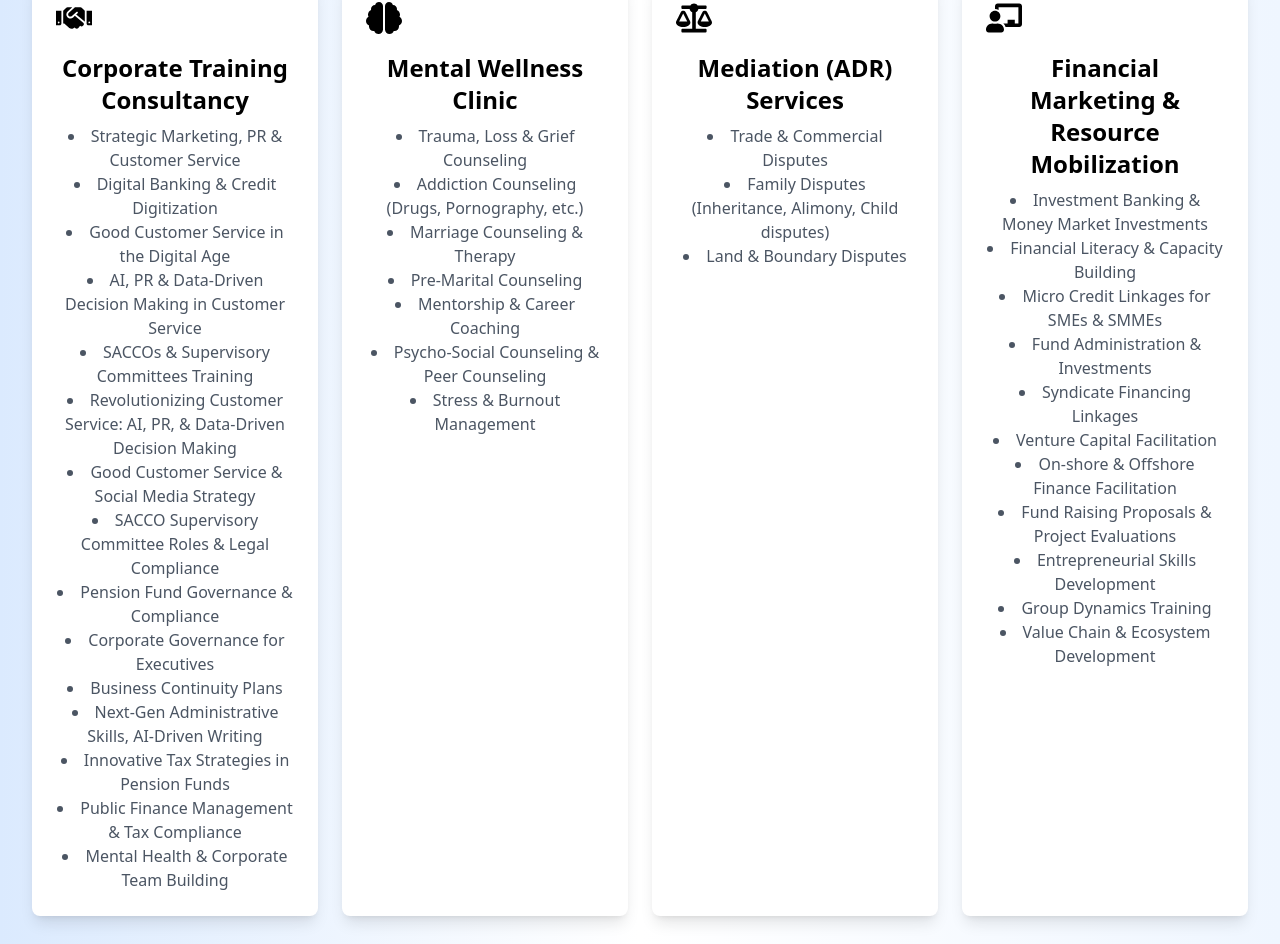
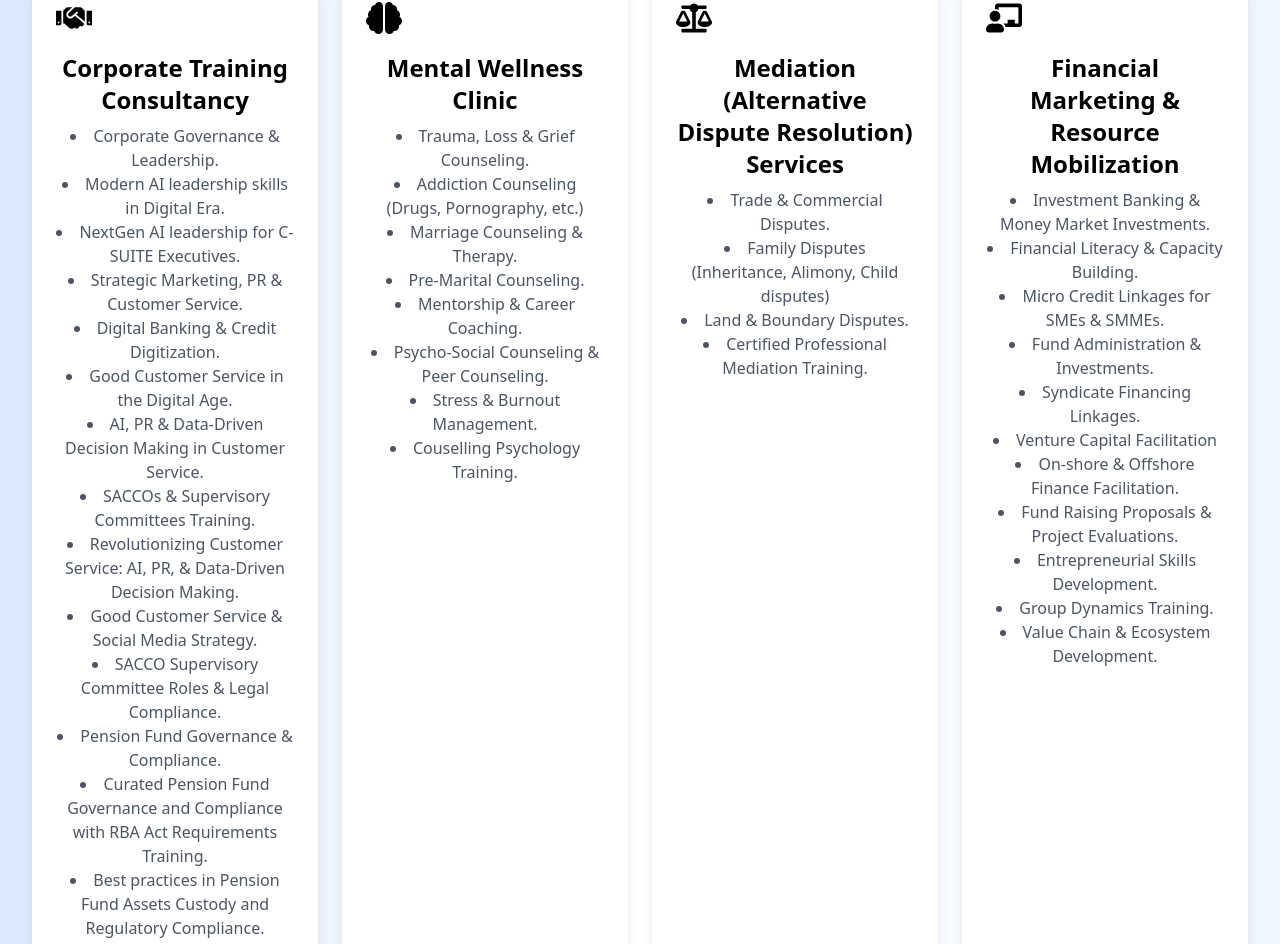
Before and after one commit to Maundu-Anthony/LEEROY-CONSULTANTS-LIMITED, a React (Create React App) app: page / in a window 1280 px wide. Shown: the part 1556-2500 px from the top of the page. Built offline with nearby package versions, Linux system fonts and the light colour scheme.

Commit message:
Service updates description

```diff
--- a/src/App.js
+++ b/src/App.js
@@ -44,7 +44,7 @@ function App() {
         <div className="text-center">
           <h2 className="text-3xl font-semibold text-primary">About Director/Founder</h2>
           <p className="text-accent mt-2 leading-relaxed">
-            Roy Muli is a seasoned professional in finance & counseling psychology. He specializes in corporate training, management consultancy, financial marketing, resource mobilization, mental wellness, counseling services, and alternative dispute resolution.
+            Roy Muli is a seasoned professional in Finance & Counseling Psychology. He specializes in Corporate Training, Management Consultancy, Financial Marketing, Resource Mobilization, Mental Wellness, Counseling Services & Alternative Dispute Resolution.
           </p>
           <div className="flex space-x-4 mt-4 justify-center">
             <a href="#contact" className="bg-gray-200 text-primary px-4 py-2 rounded-lg">Contacts</a>
@@ -62,21 +62,31 @@ function App() {
             <FaHandshake className="text-4xl text-primary mb-4" />
             <h3 className="text-2xl font-semibold text-secondary">Corporate Training Consultancy</h3>
             <ul className="text-gray-600 mt-2 list-disc list-inside">
-              <li>Strategic Marketing, PR & Customer Service</li>
-              <li>Digital Banking & Credit Digitization</li>
-              <li>Good Customer Service in the Digital Age</li>
-              <li>AI, PR & Data-Driven Decision Making in Customer Service</li>
-              <li>SACCOs & Supervisory Committees Training</li>
-              <li>Revolutionizing Customer Service: AI, PR, & Data-Driven Decision Making</li>
-              <li>Good Customer Service & Social Media Strategy</li>
-              <li>SACCO Supervisory Committee Roles & Legal Compliance</li>
-              <li>Pension Fund Governance & Compliance</li>
-              <li>Corporate Governance for Executives</li>
-              <li>Business Continuity Plans</li>
-              <li>Next-Gen Administrative Skills, AI-Driven Writing</li>
-              <li>Innovative Tax Strategies in Pension Funds</li>
-              <li>Public Finance Management & Tax Compliance</li>
-              <li>Mental Health & Corporate Team Building</li>
+              <li>Corporate Governance & Leadership.</li>
+              <li>Modern AI leadership skills in Digital Era.</li>
+              <li>NextGen AI leadership for C-SUITE Executives.</li>
+              <li>Strategic Marketing, PR & Customer Service.</li>
+              <li>Digital Banking & Credit Digitization.</li>
+              <li>Good Customer Service in the Digital Age.</li>
+              <li>AI, PR & Data-Driven Decision Making in Customer Service.</li>
+              <li>SACCOs & Supervisory Committees Training.</li>
+              <li>Revolutionizing Customer Service: AI, PR, & Data-Driven Decision Making.</li>
+              <li>Good Customer Service & Social Media Strategy.</li>
+              <li>SACCO Supervisory Committee Roles & Legal Compliance.</li>
+              <li>Pension Fund Governance & Compliance.</li>
+              <li>Curated Pension Fund Governance and Compliance with RBA Act Requirements Training.</li>
+              <li>Best practices in Pension Fund Assets Custody and Regulatory Compliance.</li>
+              <li>Corporate Governance for Executives.</li>
+              <li>Business Continuity Plans.</li>
+              <li>Next-Gen Administrative Skills, AI-Driven Writing.</li>
+              <li>Innovative Tax Strategies in Pension Funds.</li>
+              <li>Public Finance Management & Tax Compliance.</li>
+              <li>Modern Budget Control, PFM & Tax Compliance Mastery. Navigating the future of Public Finance Training.</li>
+              <li>Policy Formulation, Implementation and Analysis course.</li>
+              <li>Public Policy Development, Governance & Administration Training.</li>
+              <li>Mastering Insurance Operations & Strategy: Navigating Risk Assesment, Underwriting Claims Handling and Regulatory Compliance Excellence Training. </li>
+              <li>Mental Health & Corporate Team Building.</li>
+
             </ul>
           </div>
 
@@ -85,24 +95,27 @@ function App() {
             <FaBrain className="text-4xl text-primary mb-4" />
             <h3 className="text-2xl font-semibold text-secondary">Mental Wellness Clinic</h3>
             <ul className="text-gray-600 mt-2 list-disc list-inside">
-              <li>Trauma, Loss & Grief Counseling</li>
+              <li>Trauma, Loss & Grief Counseling.</li>
               <li>Addiction Counseling (Drugs, Pornography, etc.)</li>
-              <li>Marriage Counseling & Therapy</li>
-              <li>Pre-Marital Counseling</li>
-              <li>Mentorship & Career Coaching</li>
-              <li>Psycho-Social Counseling & Peer Counseling</li>
-              <li>Stress & Burnout Management</li>
+              <li>Marriage Counseling & Therapy.</li>
+              <li>Pre-Marital Counseling.</li>
+              <li>Mentorship & Career Coaching.</li>
+              <li>Psycho-Social Counseling & Peer Counseling.</li>
+              <li>Stress & Burnout Management.</li>
+              <li>Couselling Psychology Training.</li>
+
             </ul>
           </div>
 
-          {/* Mediation (ADR) Services */}
+          {/* Mediation (Alternative Dispute Resolution) Services */}
           <div className="bg-white p-6 rounded-lg shadow-lg hover:shadow-xl transition-shadow duration-300">
             <FaBalanceScale className="text-4xl text-primary mb-4" />
-            <h3 className="text-2xl font-semibold text-secondary">Mediation (ADR) Services</h3>
+            <h3 className="text-2xl font-semibold text-secondary">Mediation (Alternative Dispute Resolution) Services</h3>
             <ul className="text-gray-600 mt-2 list-disc list-inside">
-              <li>Trade & Commercial Disputes</li>
+              <li>Trade & Commercial Disputes.</li>
               <li>Family Disputes (Inheritance, Alimony, Child disputes)</li>
-              <li>Land & Boundary Disputes</li>
+              <li>Land & Boundary Disputes.</li>
+              <li>Certified Professional Mediation Training.</li>
             </ul>
           </div>
 
@@ -111,17 +124,17 @@ function App() {
             <FaChalkboardTeacher className="text-4xl text-primary mb-4" />
             <h3 className="text-2xl font-semibold text-secondary">Financial Marketing & Resource Mobilization</h3>
             <ul className="text-gray-600 mt-2 list-disc list-inside">
-              <li>Investment Banking & Money Market Investments</li>
-              <li>Financial Literacy & Capacity Building</li>
-              <li>Micro Credit Linkages for SMEs & SMMEs</li>
-              <li>Fund Administration & Investments</li>
-              <li>Syndicate Financing Linkages</li>
+              <li>Investment Banking & Money Market Investments.</li>
+              <li>Financial Literacy & Capacity Building.</li>
+              <li>Micro Credit Linkages for SMEs & SMMEs.</li>
+              <li>Fund Administration & Investments.</li>
+              <li>Syndicate Financing Linkages.</li>
               <li>Venture Capital Facilitation</li>
-              <li>On-shore & Offshore Finance Facilitation</li>
-              <li>Fund Raising Proposals & Project Evaluations</li>
-              <li>Entrepreneurial Skills Development</li>
-              <li>Group Dynamics Training</li>
-              <li>Value Chain & Ecosystem Development</li>
+              <li>On-shore & Offshore Finance Facilitation.</li>
+              <li>Fund Raising Proposals & Project Evaluations.</li>
+              <li>Entrepreneurial Skills Development.</li>
+              <li>Group Dynamics Training.</li>
+              <li>Value Chain & Ecosystem Development.</li>
             </ul>
           </div>
         </div>
@@ -138,9 +151,9 @@ function App() {
           <div className="flex items-start">
             <FaEnvelope className="text-primary text-2xl mr-3" />
             <div>
+              <span >roymully@gmail.com</span>
+              <br />
               <span>roymuli@yahoo.com</span>
-              <br />
-              <span>roymully@gmail.com</span>
             </div>
           </div>
 
```
